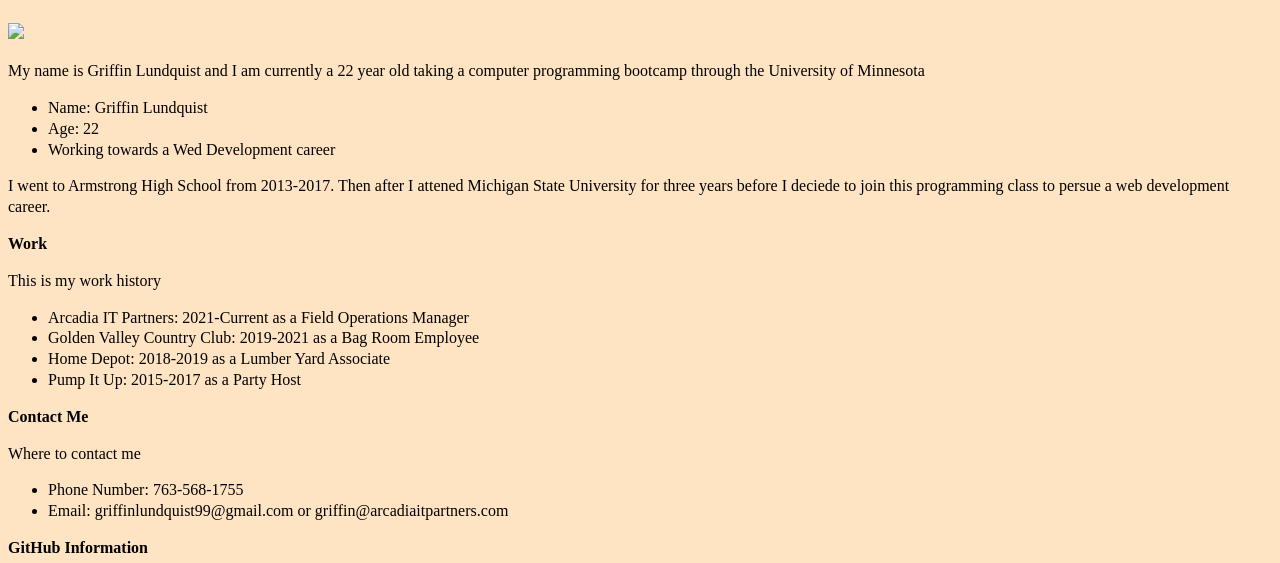
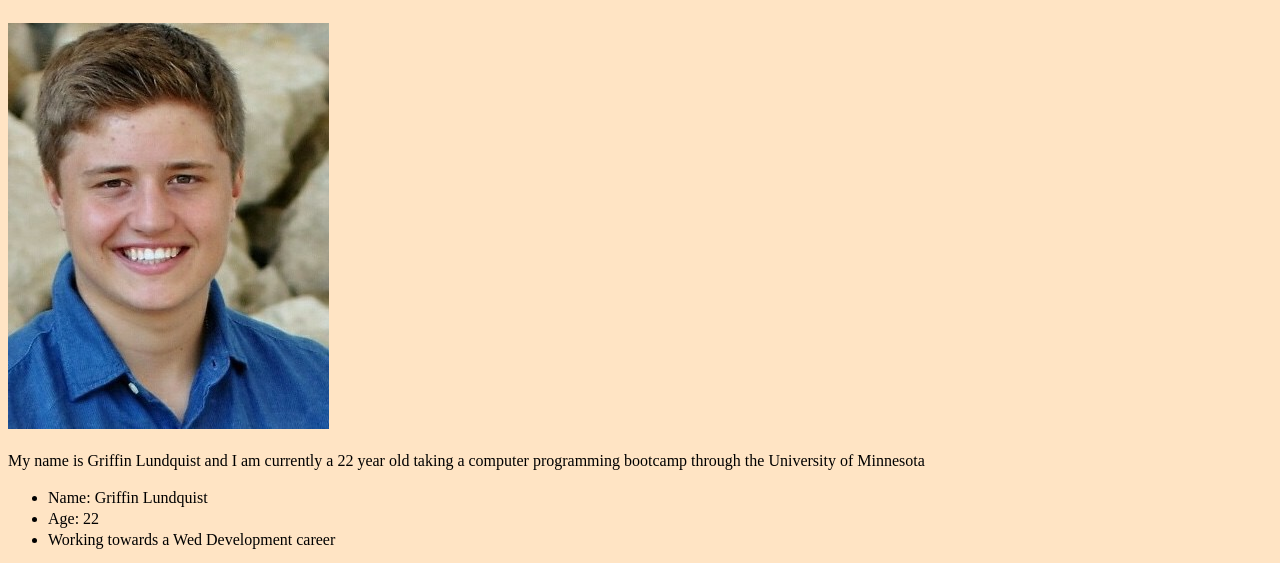
Before and after one commit to GLundy99/My-Portfolio, a plain HTML site: page index.html in a window 1280 px wide. Shown: the part 189-752 px from the top of the page. Drawn offline with Linux system fonts and the light colour scheme.

Commit message:
picture file restructer

```diff
--- a/index.html
+++ b/index.html
@@ -23,7 +23,7 @@
         <main>
             <section class="card">
                 <h1 class="text-center">About Me</h1>
-                <img src="C:\Users\Owner\Documents\IMG_1184.JPG">
+                <img src="./picture.JPG">
                 <div class="col-lg-8">
                     <p>My name is Griffin Lundquist and I am currently a 22 year old taking a computer programming bootcamp through the University of Minnesota</p>
                     <div class="row mt-3">
```
Also changed, not shown: picture.JPG (added), 1 other file.
